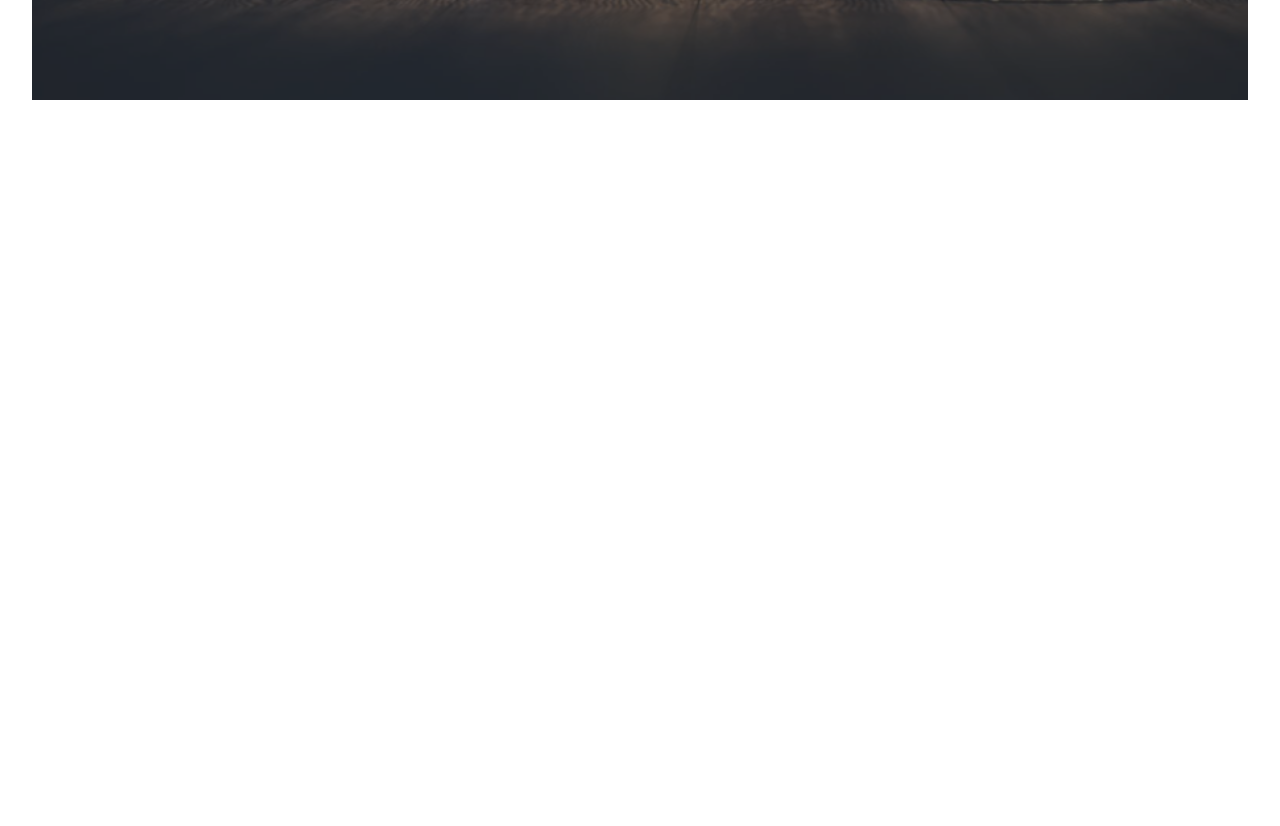
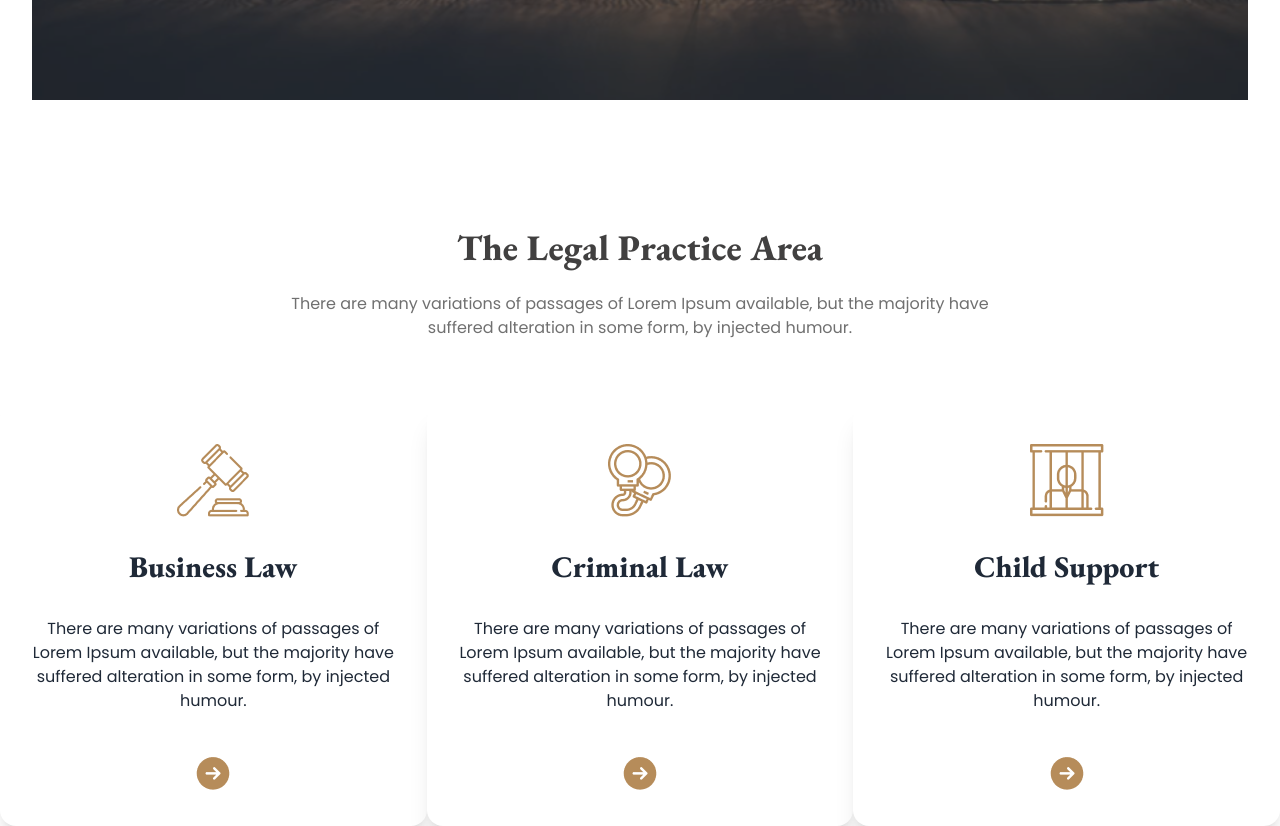
Before and after one commit to Jahid2121/legal-solution-website, a plain HTML site: page index.html in a window 1280 px wide. Shown: the part 745-1571 px from the top of the page. Before the commit the page ends 973 px from the top, so only its background shows below. Drawn offline with nearby package versions, Linux system fonts and the light colour scheme.

Commit message:
added legal practise area section

```diff
--- a/index.html
+++ b/index.html
@@ -86,7 +86,54 @@
     </header>
     <!-- legal practise area section -->
     <section>
-
+       <div class="text-center">
+        <h3 class="text-4xl font-garamond text-[#414040] font-extrabold mb-6">
+            The Legal Practice Area
+        </h3>
+        <p class="text-base font-poppins font-normal text-[#707070] mb-16">There are many variations of passages of Lorem Ipsum available, but the majority have
+            <br> suffered alteration in some form, by injected humour.</p>
+       </div>
+       <div class="grid grid-cols-1 md:grid-cols-2 lg:grid-cols-3">
+        <!-- first card -->
+        <div class="card bg-base-100 shadow-xl">
+            <figure class="px-10 pt-10">
+              <img src="/images/business.png" alt="Shoes" />
+            </figure>
+            <div class="card-body items-center text-center">
+              <h2 class="card-title pb-6 font-garamond font-extrabold text-3xl">Business Law</h2>
+              <p class="font-normal text-base font-poppins pb-8">There are many variations of passages of Lorem Ipsum available, but the majority have suffered alteration in some form, by injected humour.</p>
+              <div class="card-actions">
+                <img src="images/Frame.png" alt="">
+              </div>
+            </div>
+          </div>
+        <!-- second card -->
+        <div class="card bg-base-100 shadow-xl">
+            <figure class="px-10 pt-10">
+              <img src="/images/criminal.png" alt="Shoes" />
+            </figure>
+            <div class="card-body items-center text-center">
+              <h2 class="card-title pb-6 font-garamond font-extrabold text-3xl">Criminal Law</h2>
+              <p class="font-normal text-base font-poppins pb-8">There are many variations of passages of Lorem Ipsum available, but the majority have suffered alteration in some form, by injected humour.</p>
+              <div class="card-actions">
+                <img src="images/Frame.png" alt="">
+              </div>
+            </div>
+          </div>
+        <!-- third card -->
+        <div class="card bg-base-100 shadow-xl">
+            <figure class="px-10 pt-10">
+              <img src="/images/child.png" alt="Shoes" />
+            </figure>
+            <div class="card-body items-center text-center">
+              <h2 class="card-title pb-6 font-garamond font-extrabold text-3xl">Child Support</h2>
+              <p class="font-normal text-base font-poppins pb-8">There are many variations of passages of Lorem Ipsum available, but the majority have suffered alteration in some form, by injected humour.</p>
+              <div class="card-actions">
+                <img src="images/Frame.png" alt="">
+              </div>
+            </div>
+          </div>
+       </div>
     </section>
     <main>
 
```
